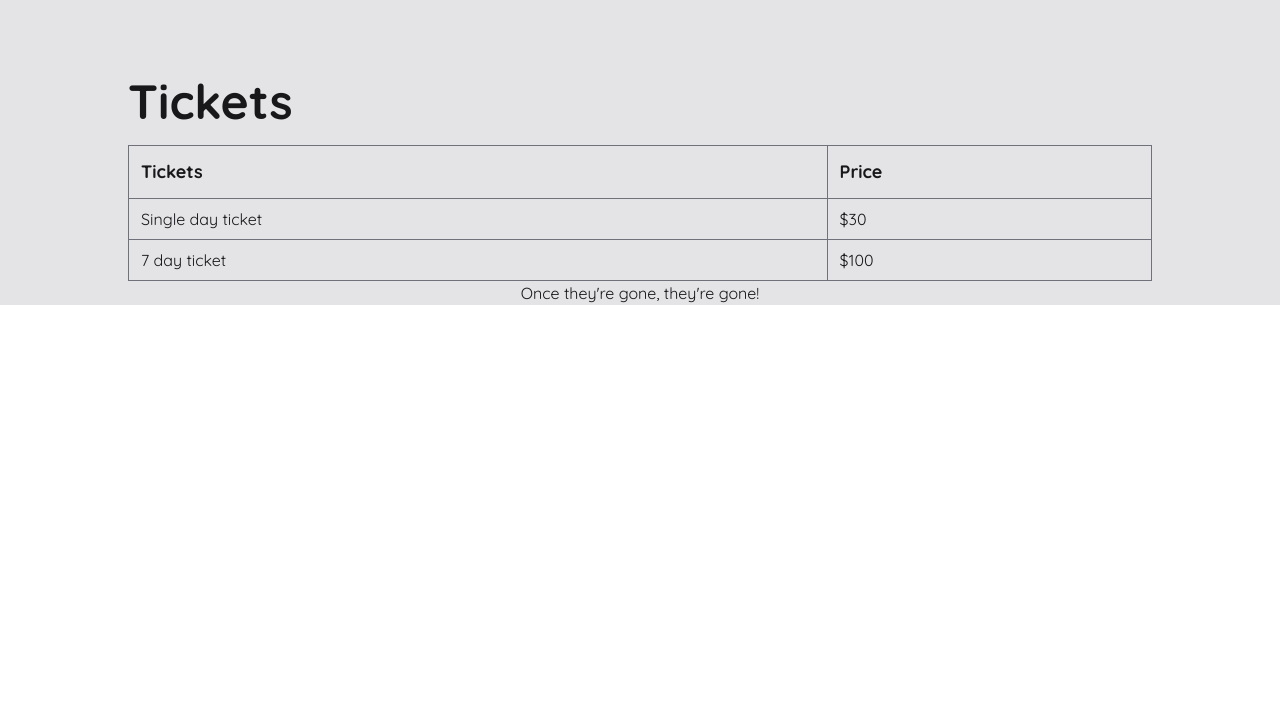
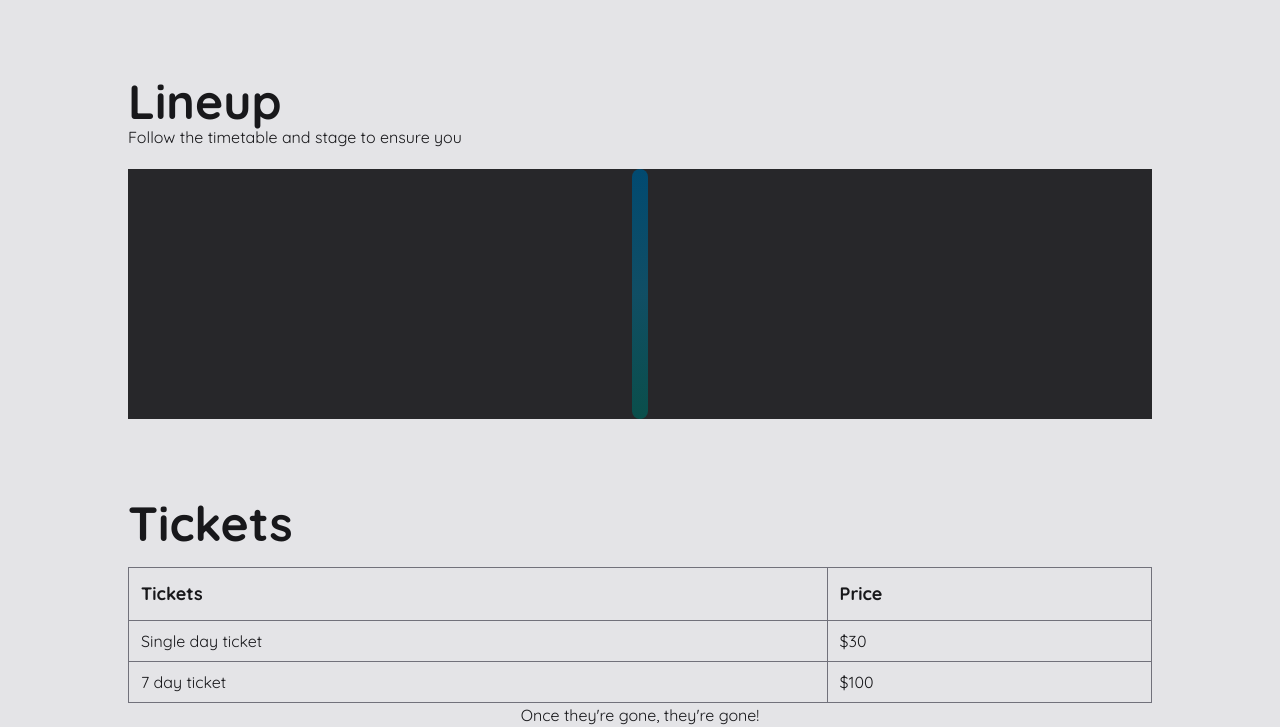
Before and after one commit to cylee1668/tailwind-course-starter, a website: page src/index.html in a window 1280 px wide. Shown: the part 1266-1993 px from the top of the page. Before the commit the page ends 1571 px from the top, so only its background shows below. Drawn offline with Linux system fonts and the light colour scheme.

Commit message:
section 27 end, timeline start make line

```diff
--- a/src/index.html
+++ b/src/index.html
@@ -256,12 +256,18 @@
           <i class="fas fa-angle-right"></i>
         </div>
       </div>
-
-
+      <!-- Line up -->
+      <h2 class="mt-20">Lineup</h2>
+      <p>
+        Follow the timetable and stage to ensure you
+      </p>
+      <div class="h-[250px] relative mt-5 bg-zinc-800 py-4 px-2 text-zinc-200">
+        <div class="absolute top-0 left-1/2 w-4 -ml-[8px] h-full rounded-full bg-gradient-to-b from-sky-900  via-cyan-900 to-teal-900 "></div>
+      </div>
 
       <!-- ticket table -->
       <h2 class="mt-20">Tickets</h2>
-      <table class="mt-5 table w-full border border-zinc-500 border-collapse">
+      <table class="mt-5 rounded-lg table w-full border border-zinc-500 border-collapse">
         <thead class="text-lg font-bold">
           <td class="border border-zinc-500 p-3">Tickets</td>
           <td class="border border-zinc-500 p-3">Price</td>
```
Also changed, not shown: dist/output.css.
